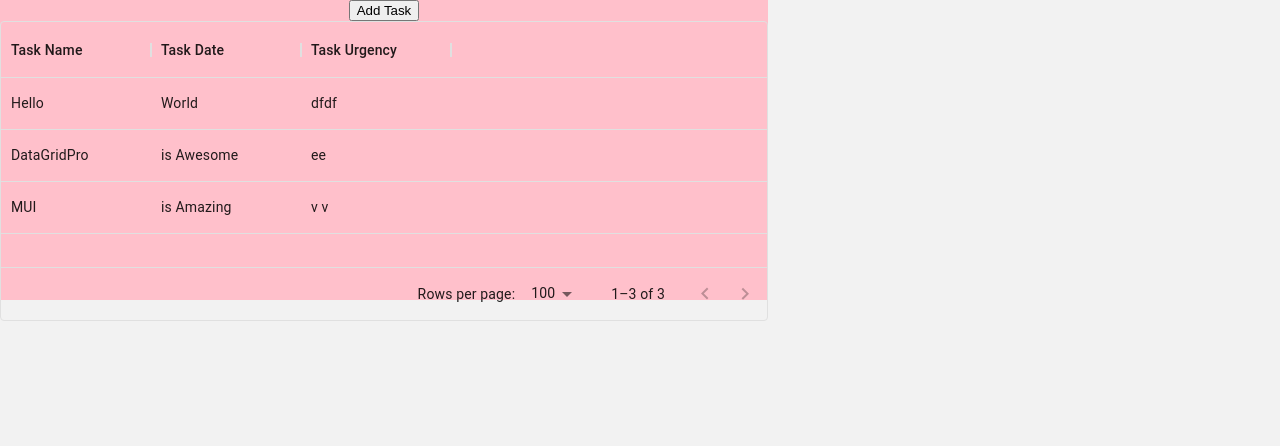
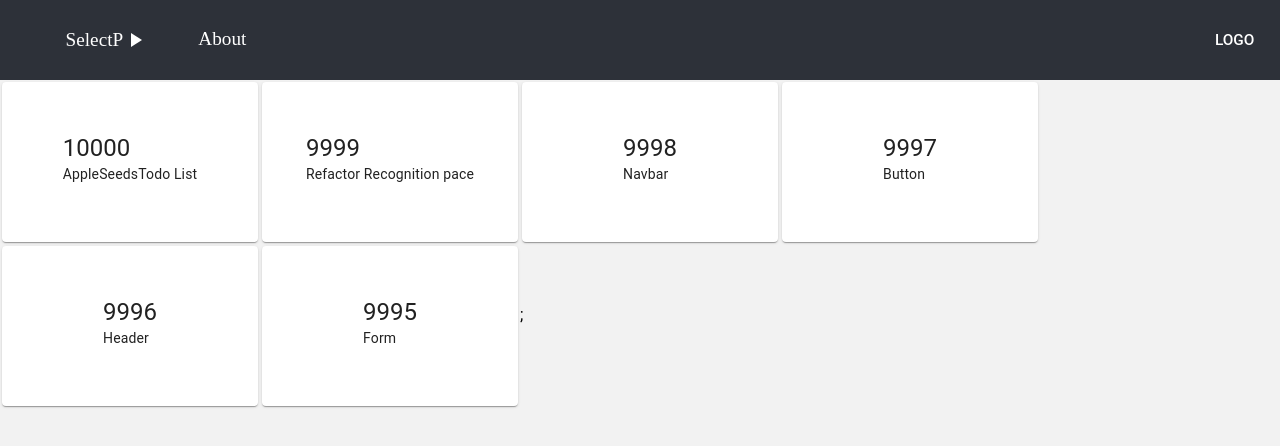
Before and after one commit to yehudagoldner/project-management-team-1, a React (Create React App) app: page / in a window 1280 px wide. Shown: the top 446 px of the page. Built offline with nearby package versions, Linux system fonts and the light colour scheme.

Commit message:
add main_header task_header

```diff
--- a/package.json
+++ b/package.json
@@ -19,7 +19,7 @@
     "nodemon": "^2.0.19",
     "react": "^18.2.0",
     "react-dom": "^18.2.0",
-    "react-router-dom": "^6.3.0",
+    "react-router-dom": "^5.2.0",
     "react-scripts": "5.0.1",
     "web-vitals": "^2.1.4"
   },
--- a/src/App.js
+++ b/src/App.js
@@ -1,17 +1,29 @@
 import logo from "./logo.svg";
 import "./App.css";
 import Board from "./components/Board/Board";
-import MainPage from './components/MainPage/MainPage';
-import Backlog from './components/Backlog/Backlog.tsx';
-
+import MainPage from "./components/MainPage/MainPage";
+import Backlog from "./components/Backlog/Backlog.tsx";
+import { BrowserRouter, Route, Switch } from "react-router-dom";
 function App() {
   return (
-    <div className="App">
-    <>
-      <Backlog />
-    </>
+    <div>
+      <BrowserRouter>
+        <Switch>
+          <Route path="/" exact component={MainPage} />
+          <Route path="/board/:id" exact component={Board} />
+          <Route path="/backlog" exact component={Backlog} />
+          {/* <Route path="/about" element={About} /> */}
+        </Switch>
+      </BrowserRouter>
     </div>
   );
+  // return (
+  //   <div className="App">
+  //   <>
+  //     <Backlog />
+  //   </>
+  //   </div>
+  // );
 }
 
 export default App;
--- a/src/components/Board/Board.css
+++ b/src/components/Board/Board.css
@@ -1,7 +1,7 @@
 .main-board {
   display: flex;
   flex-direction: column;
-
+  height: 100vh;
   margin: auto;
   align-items: center;
   justify-content: center;
@@ -13,7 +13,7 @@
   align-items: center;
   justify-content: space-around;
   width: 80vw;
-  height: 100vh;
+  height: 100%;
 }
 .board-card {
   /* flex: 1; */
--- a/src/components/Board/Board.js
+++ b/src/components/Board/Board.js
@@ -1,10 +1,66 @@
 import "./Board.css";
+import { useEffect, useState } from "react";
 import RenderCard from "./RenderData";
+import TaskHeader from "../TasksHeader/TasksHeader";
+import { API } from "../Api/Api";
 const Board = (props) => {
-  return (
+  const [data, setData] = useState([]);
+  const [project, setProject] = useState({});
+  const [isLoading, setIsLoading] = useState(false);
+
+  useEffect(() => {
+    const fetchTasks = async () => {
+      setIsLoading(true);
+      // const projectId = window.btoa(props.match.params.id);
+      const projectId = props.match.params.id;
+      console.log(projectId);
+      try {
+        const { data } = await API.get(`/tasks/project/${projectId}`);
+        setData(data);
+        setIsLoading(false);
+      } catch (error) {
+        console.log(error.message);
+      }
+    };
+    fetchTasks();
+  }, []);
+  useEffect(() => {
+    const fetchProject = async () => {
+      setIsLoading(true);
+      // const projectId = window.btoa(props.match.params.id);
+      const projectId = props.match.params.id;
+      console.log(projectId);
+      try {
+        const { data } = await API.get(`/projects/${projectId}`);
+        setProject(data);
+        setIsLoading(false);
+      } catch (error) {
+        console.log(error.message);
+      }
+    };
+    fetchProject();
+  }, []);
+
+  return isLoading ? (
+    <div
+      style={{
+        display: "flex",
+        alignItems: "center",
+        justifyContent: "center",
+      }}
+    >
+      <div className="spinner">
+        <div></div>
+        <div></div>
+        <div></div>
+        <div></div>
+      </div>
+    </div>
+  ) : (
     <div className="main-board">
+      <TaskHeader project={project} />
       <div className="board-card-container">
-        <RenderCard />
+        <RenderCard data={data} setData={setData} />
       </div>
     </div>
   );
--- a/src/components/Board/RenderCardContent.js
+++ b/src/components/Board/RenderCardContent.js
@@ -3,57 +3,58 @@ import CardContent from "@mui/material/CardContent";
 import Typography from "@mui/material/Typography";
 import ChevronLeftIcon from "@mui/icons-material/ChevronLeft";
 import ChevronRightIcon from "@mui/icons-material/ChevronRight";
-// Render Card Content
+import { API } from "../Api/Api";
 const RenderCardContent = ({ headerName, setData, data }) => {
+  const updateTasks = async (newObj) => {
+    try {
+      const { data } = await API.put(`/tasks/${newObj._id}`, newObj);
+      // setData(data);
+      console.log(data);
+      // console.log(isLoading);
+      // setIsLoading(false);
+    } catch (error) {
+      console.log(error.message);
+    }
+  };
+
   const handleLeftArrow = ({ target }) => {
     const newTaskBoard = data.map((element) => {
-      if (
-        Number(target.id) === Number(element.id) &&
-        element.status === "process"
-      ) {
-        console.log(element.status);
-        element.status = "todo";
-      } else if (
-        Number(target.id) === Number(element.id) &&
-        element.status === "done"
-      ) {
-        element.status = "process";
+      if (target.id === element._id && element.status === "IN_PROCESS") {
+        element.status = "TODO";
+        updateTasks(element);
+      } else if (target.id === element._id && element.status === "DONE") {
+        element.status = "IN_PROCESS";
+        updateTasks(element);
       }
       return element;
     });
-
     setData(newTaskBoard);
   };
 
   const handleRightArrow = ({ target }) => {
     const newTaskBoard = data.map((element) => {
-      if (
-        Number(target.id) === Number(element.id) &&
-        element.status === "process"
-      ) {
-        console.log(element.status);
-        element.status = "done";
-      } else if (
-        Number(target.id) === Number(element.id) &&
-        element.status === "todo"
-      ) {
-        element.status = "process";
+      if (target.id === element._id && element.status === "IN_PROCESS") {
+        element.status = "DONE";
+        updateTasks(element);
+      } else if (target.id === element._id && element.status === "TODO") {
+        element.status = "IN_PROCESS";
+        updateTasks(element);
       }
       return element;
     });
-
     setData(newTaskBoard);
   };
+
   return data.map((element) => {
-    return element.status === headerName.toLowerCase() ? (
+    return element.status === headerName ? (
       <div key={element.id}>
         <Card className="board-card-task">
-          {element.status !== "todo" ? (
+          {element.status !== "TODO" ? (
             <ChevronLeftIcon
               className="left-icon"
               onClick={handleLeftArrow}
               value={element.status}
-              id={element.id}
+              id={element._id}
             />
           ) : (
             ""
@@ -63,12 +64,12 @@ const RenderCardContent = ({ headerName, setData, data }) => {
               {element.title}
             </Typography>
           </CardContent>
-          {element.status !== "done" ? (
+          {element.status !== "DONE" ? (
             <ChevronRightIcon
               className="right-icon"
               onClick={handleRightArrow}
               value={element.status}
-              id={element.id}
+              id={element._id}
             />
           ) : (
             ""
--- a/src/components/Board/RenderData.js
+++ b/src/components/Board/RenderData.js
@@ -1,20 +1,15 @@
-import { useState, useEffect } from "react";
 import Card from "@mui/material/Card";
 import CardContent from "@mui/material/CardContent";
 import Typography from "@mui/material/Typography";
-// import { DragDropContext, Droppable } from "react-beautiful-dnd";
-import { task, cardHeader } from "../../taskData";
+import { DragDropContext, Droppable } from "react-beautiful-dnd";
+import { cardHeader } from "../../taskData";
 
 import RenderCardContent from "./RenderCardContent";
 import "./Board.css";
 
 // Render Card
-const RenderCard = () => {
-  const [data, setData] = useState([]);
-  useEffect(() => {
-    setData(task);
-  }, []);
 
+const RenderCard = ({ data, setData }) => {
   return cardHeader.map((header) => {
     return (
       <Card
--- /dev/null
+++ b/src/components/MainHeader/MainHeader.css
@@ -0,0 +1,58 @@
+.header-continer {
+  width: 100vw;
+  height: 10vh;
+  background-color: hsl(220 12% 20%);
+}
+
+nav {
+  display: flex;
+  align-items: center;
+  justify-content: space-between;
+  position: sticky;
+  top: 0;
+  z-index: 1;
+}
+nav ul {
+  display: flex;
+  justify-content: space-between;
+}
+nav ul li {
+  padding: 5vw 2vw;
+  list-style: none;
+}
+nav ul li a {
+  text-decoration: none;
+  color: #fff;
+  position: relative;
+  font-size: 1.5vw;
+  font-family: "Times New Roman", Times, serif;
+}
+
+nav ul li a::before {
+  content: "";
+  position: absolute;
+  display: block;
+  width: 0%;
+  height: 5%;
+  right: 0;
+  bottom: -10px;
+  background-color: green;
+}
+nav ul li a:hover::after {
+  width: 100%;
+}
+nav ul li a:hover::before {
+  width: 100%;
+}
+
+.last-li {
+  color: #fff;
+  font-size: 1.2vw;
+  font-weight: 500;
+  margin-right: 2vw;
+}
+.first-li {
+  display: flex;
+  color: #fff;
+  align-items: center;
+}
--- /dev/null
+++ b/src/components/MainHeader/MainHeader.js
@@ -0,0 +1,22 @@
+import { useRef, useContext, useState } from "react";
+import PlayArrowIcon from "@mui/icons-material/PlayArrow";
+import { Link } from "react-router-dom";
+import "./MainHeader.css";
+const MainHeader = () => {
+  return (
+    <nav className="header-continer">
+      <ul>
+        <li className="first-li">
+          <Link to="">SelectP</Link>
+          <PlayArrowIcon />
+        </li>
+        <li>
+          <Link to="/about">About</Link>
+        </li>
+      </ul>
+      <div className="last-li">LOGO</div>
+    </nav>
+  );
+};
+
+export default MainHeader;
--- a/src/components/MainPage/MainPage.js
+++ b/src/components/MainPage/MainPage.js
@@ -6,9 +6,12 @@ import Typography from "@mui/material/Typography";
 import { task, cardHeader } from "../../taskData";
 import { useState, useEffect } from "react";
 import { API } from "../Api/Api";
-
+import MainHeader from "../MainHeader/MainHeader";
 export default function BasicCard() {
-  return task.map((element) => {
+  return (
+    <>
+      <MainHeader />
+      {task.map((element) => {
         return (
           <div className="card-board">
             <Card className="card">
@@ -21,5 +24,8 @@ export default function BasicCard() {
             </Card>
           </div>
         );
-  });
+      })}
+      ;
+    </>
+  );
 }
--- /dev/null
+++ b/src/components/TasksHeader/TasksHeader.css
@@ -0,0 +1,58 @@
+.header-continer {
+  width: 100vw;
+  height: 10vh;
+  background-color: hsl(220 12% 20%);
+}
+
+nav {
+  display: flex;
+  align-items: center;
+  justify-content: space-between;
+  position: sticky;
+  top: 0;
+  z-index: 1;
+}
+nav ul {
+  display: flex;
+  justify-content: space-between;
+}
+nav ul li {
+  padding: 5vw 2vw;
+  list-style: none;
+}
+nav ul li a {
+  text-decoration: none;
+  color: #fff;
+  position: relative;
+  font-size: 1.5vw;
+  font-family: "Times New Roman", Times, serif;
+}
+
+nav ul li a::before {
+  content: "";
+  position: absolute;
+  display: block;
+  width: 0%;
+  height: 5%;
+  right: 0;
+  bottom: -10px;
+  background-color: green;
+}
+nav ul li a:hover::after {
+  width: 100%;
+}
+nav ul li a:hover::before {
+  width: 100%;
+}
+
+.last-li {
+  color: #fff;
+  font-size: 1.2vw;
+  font-weight: 500;
+  margin-right: 2vw;
+}
+.first-li {
+  display: flex;
+  color: #fff;
+  align-items: center;
+}
--- /dev/null
+++ b/src/components/TasksHeader/TasksHeader.js
@@ -0,0 +1,27 @@
+import PlayArrowIcon from "@mui/icons-material/PlayArrow";
+import { Link } from "react-router-dom";
+import "./TasksHeader.css";
+const TasksHeader = ({ project }) => {
+  return (
+    <nav className="header-continer">
+      <ul>
+        <li className="first-li">
+          <Link to="">{project.title}</Link>
+          <PlayArrowIcon />
+        </li>
+        <li>
+          <Link to={`/board/${project._id}`}>Board</Link>
+        </li>
+        <li>
+          <Link to="/backlog">Backlog</Link>
+        </li>
+        <li>
+          <Link to="/about">About</Link>
+        </li>
+      </ul>
+      <div className="last-li">LOGO</div>
+    </nav>
+  );
+};
+
+export default TasksHeader;
```
Also changed, not shown: 1 other file (tests, documents, lock files or other folders). Lines whose indentation alone changed are shown as unchanged.
